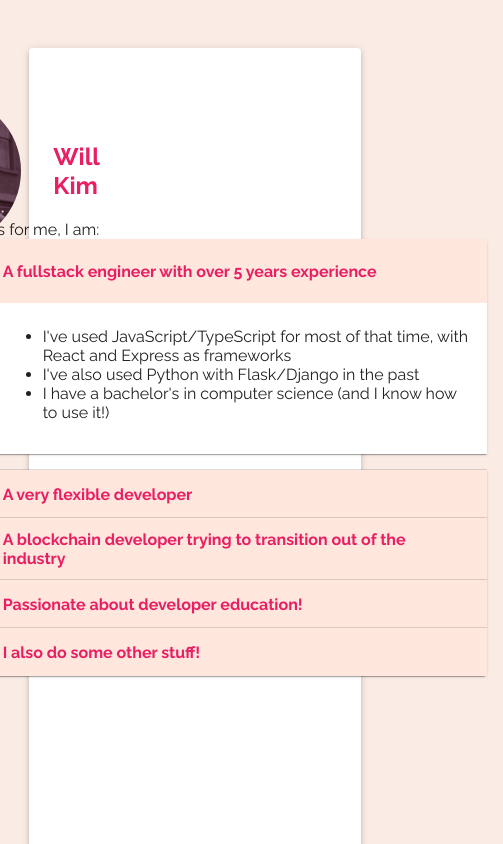
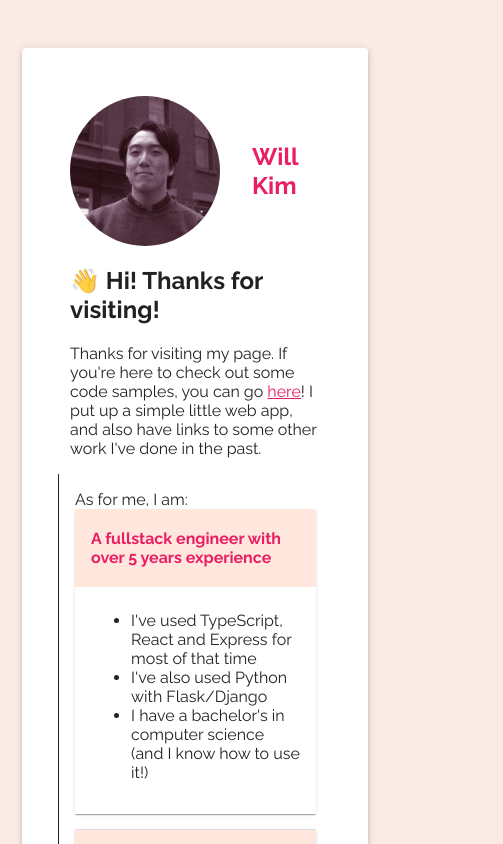
Before and after one commit to grepfruit19/portfolio-frontend, a Next.js app: page / in a window 390 px wide. Shown: the top 844 px of the page, 503 px wide, since content can reach past the window. Built offline with nearby package versions, Linux system fonts and the light colour scheme.

Commit message:
everything is responsive, content is up to date

```diff
--- a/pages/index.jsx
+++ b/pages/index.jsx
@@ -1,14 +1,11 @@
 import Image from "next/image";
 import Link from "next/link";
-import { Tooltip } from "react-tooltip";
 import {
   Accordion,
   AccordionSummary,
   AccordionDetails,
   Paper,
-  Typography,
 } from "@mui/material";
-
 import "react-tooltip/dist/react-tooltip.css";
 import { useState } from "react";
 
@@ -23,9 +20,20 @@ const styles = {
     flexDirection: "column",
     alignItems: "center",
   },
+  paper: {
+    width: "85%",
+    maxWidth: "1100px",
+    padding: "3rem",
+    display: "flex",
+    flexDirection: "row",
+    alignItems: "center",
+    justifyContent: "center",
+    minHeight: "40rem",
+    flexWrap: "wrap",
+  },
   left: {
     column: {
-      width: "35%",
+      flex: 2,
     },
     header: {
       display: "flex",
@@ -34,6 +42,7 @@ const styles = {
   },
   right: {
     column: {
+      flex: 3,
       margin: "1rem",
       padding: "1rem",
       borderLeft: "1px solid",
@@ -45,18 +54,8 @@ const styles = {
     margin: "1rem",
     borderRadius: "5rem",
   },
-  paper: {
-    width: "80%",
-    padding: "3rem",
-    display: "flex",
-    flexDirection: "row",
-    alignItems: "center",
-    justifyContent: "center",
-    minHeight: "40rem",
-  },
-  accordionParent: {
-    width: "500px",
-  },
+
+  accordionParent: {},
   accordion: {
     margin: "2rem",
   },
@@ -113,12 +112,10 @@ export default function Home() {
                   <AccordionDetails>
                     <ul>
                       <li>
-                        I've used JavaScript/TypeScript for most of that time,
-                        with React and Express as frameworks
+                        I've used TypeScript, React and Express for most of that
+                        time
                       </li>
-                      <li>
-                        I've also used Python with Flask/Django in the past
-                      </li>
+                      <li>I've also used Python with Flask/Django</li>
                       <li>
                         I have a bachelor's in computer science (and I know how
                         to use it!)
@@ -161,8 +158,7 @@ export default function Home() {
                   onChange={handleChange(2)}
                 >
                   <AccordionSummary sx={styles.accordionSummary}>
-                    A blockchain developer trying to transition out of the
-                    industry
+                    Transitioning out of blockchain
                   </AccordionSummary>
                   <AccordionDetails>
                     <ul>
@@ -204,8 +200,7 @@ export default function Home() {
                         I really enjoy both being mentored and mentoring others
                       </li>
                       <li>
-                        Some day I'd like to teach computer science in some
-                        capacity
+                        Some day I'd like to teach computer science in some way
                       </li>
                     </ul>
                   </AccordionDetails>
@@ -220,7 +215,7 @@ export default function Home() {
                   <AccordionDetails>
                     <ul>
                       <li>I’ve played guitar since high school</li>
-                      <li>I've also been break dancing for nearly a decade!</li>
+                      <li>I've also been break dancing for nearly a decade</li>
                       <li>
                         I am grappling with the fact that a decade is becoming a
                         smaller percentage of my life as I age
```
Also changed, not shown: pages/covid.jsx (+30 -5 lines).
